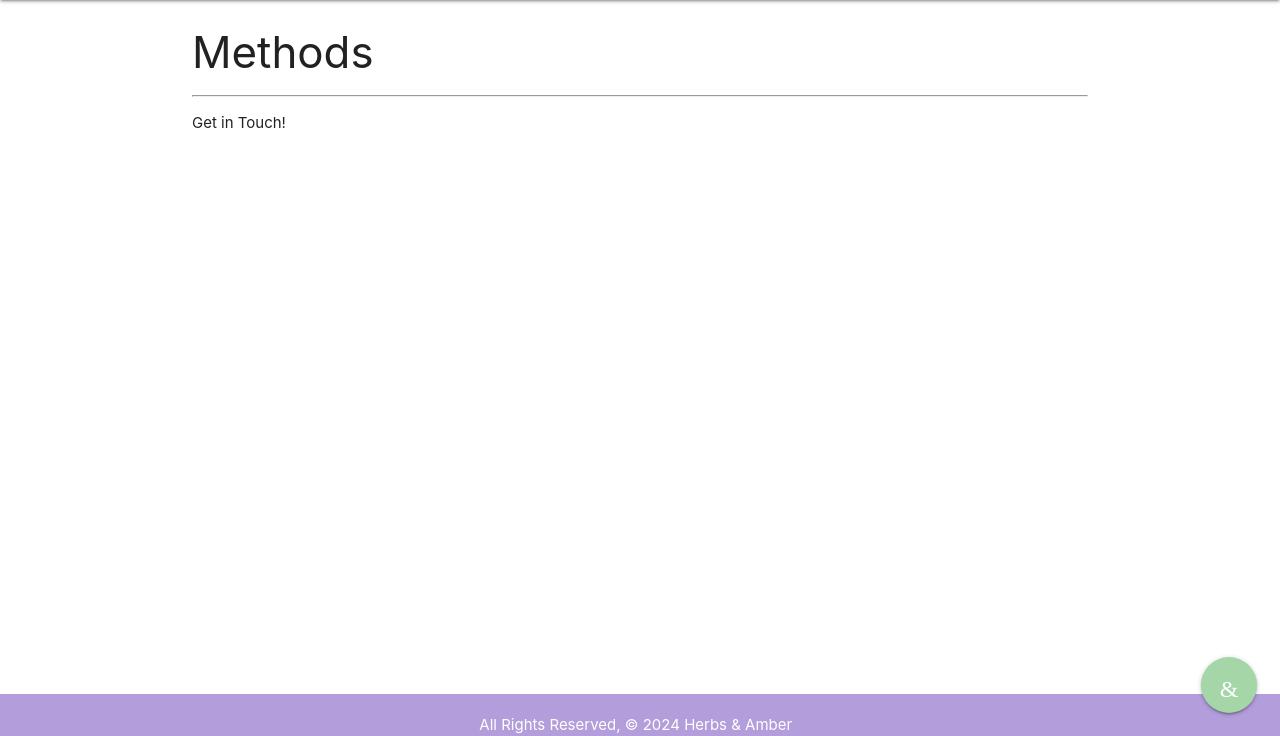
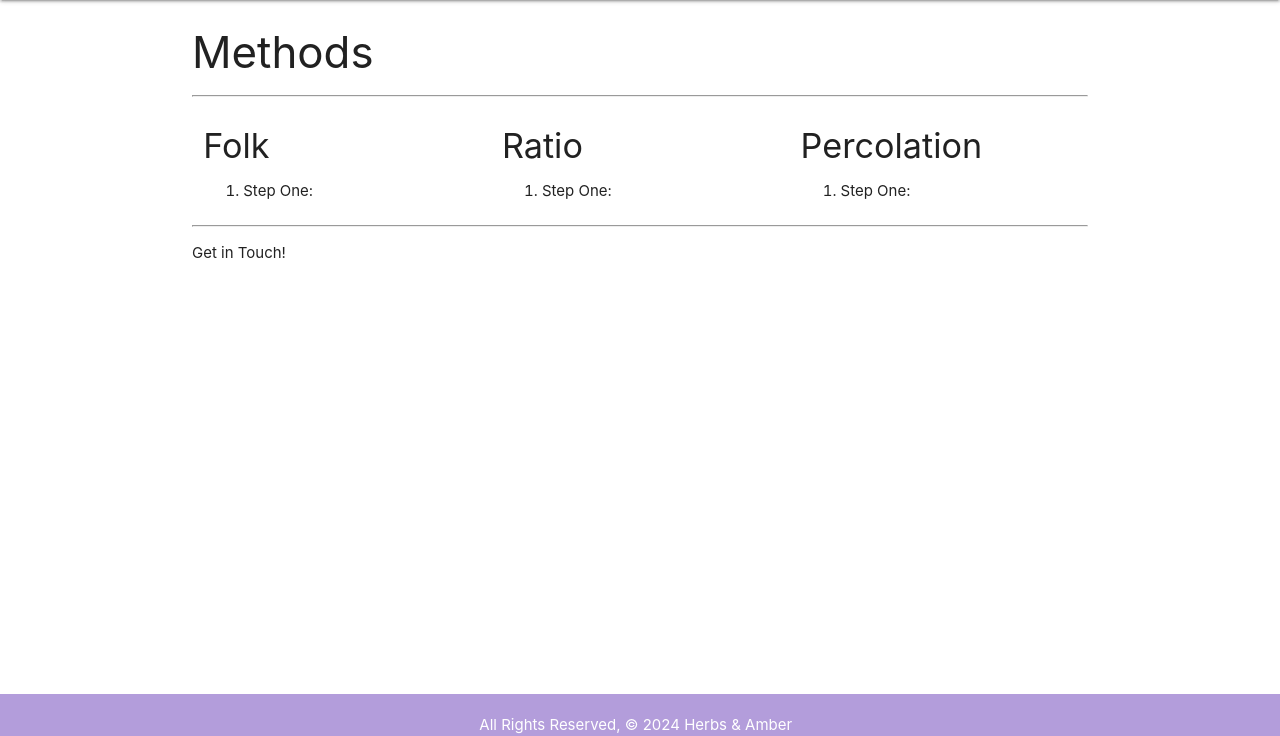
Before and after one commit to nadianicole1990/herbs_and_amber, a Django app: page /methods/ in a window 1280 px wide. Shown: the part 64-800 px from the top of the page. Run offline with Django 4.2, Linux system fonts and the light colour scheme.

Commit message:
Format Supplies && Methods Pages

```diff
--- a/main_app/templates/about.html
+++ b/main_app/templates/about.html
@@ -10,7 +10,7 @@
     </p>
     <img class="col s6" src="https://i.postimg.cc/8kMrSTh6/2777-E9-D0-115-E-472-A-B20-F-40-A7-D3-B7-FDB7.jpg" alt="Herbologist">
     </div>
-    <blockquote style="border-left: 5px solid #a5d6a7">
+    <blockquote style="border-left: 5px solid #d1c4e9">
         <strong>DISCLAIMER:</strong> The content provided on Herbs & Amber is intended for informational purposes only. It is not a substitute for professional medical advice, diagnosis, or treatment. While we strive to offer accurate and up-to-date information, we recommend consulting with a qualified healthcare professional before using any herbal remedies or tinctures. Take care to research and understand the properties of each herb before use, and remember that individual experiences may vary.
         </blockquote>
     <hr />
--- a/main_app/templates/base.html
+++ b/main_app/templates/base.html
@@ -21,12 +21,6 @@
         var instances = M.FormSelect.init(elems);
       });
     </script>
-    <script>
-      document.addEventListener('DOMContentLoaded', function() {
-        var elems = document.querySelectorAll('.fixed-action-btn');
-        var instances = M.FloatingActionButton.init(elems, options);
-      });
-    </script>
   </head>
   <body>
     <header class="navbar-fixed">
@@ -47,17 +41,6 @@
         </div>
       </nav>
     </header>
-    <div class="fixed-action-btn">
-      <a class="btn-floating btn-large green lighten-3">
-        <i class="large material-icons">&</i>
-      </a>
-      <ul>
-        <li><a class="btn-floating red"><i class="material-icons">insert_chart</i></a></li>
-        <li><a class="btn-floating yellow darken-1"><i class="material-icons">format_quote</i></a></li>
-        <li><a class="btn-floating green"><i class="material-icons">publish</i></a></li>
-        <li><a class="btn-floating blue"><i class="material-icons">attach_file</i></a></li>
-      </ul>
-    </div>
     <main class="container">{% block content %} {% endblock %}</main>
     <footer class="page-footer #d1c4e9 deep-purple lighten-3">
       <div class="center">
--- a/main_app/templates/methods.html
+++ b/main_app/templates/methods.html
@@ -1,7 +1,28 @@
 {% extends 'base.html' %} {% block content %}
 
-    <h3>Methods</h3>
-    <hr />
-    <p>Get in Touch!</p>
+<h3>Methods</h3>
+<hr />
+<container class="row">
+    <div class="col s4">
+        <h4>Folk</h4>
+            <ol>
+                <li>Step One:</li>
+            </ol>
+    </div>
+    <div class="col s4">
+        <h4>Ratio</h4>
+            <ol>
+                <li>Step One:</li>
+            </ol>
+    </div>
+    <div class="col s4">
+        <h4>Percolation</h4>
+            <ol>
+                <li>Step One:</li>
+            </ol>
+    </div>
+</container>
+<hr />
+<p>Get in Touch!</p>
 
 {% endblock %}
--- a/main_app/templates/supplies.html
+++ b/main_app/templates/supplies.html
@@ -3,7 +3,7 @@
 <h3>Supplies</h3>
 <hr />
     <container class="row">
-        <div class = col s6>
+        <div class="col s6">
             <h4>Required</h4>
                 <ul>
                     <li>Spring Water</li>
@@ -15,7 +15,7 @@
                     <li></li>
                 </ul>
         </div>
-        <div class = col s6>
+        <div class="col s6">
             <h4>Optional</h4>
                 <ul>
                     <li>Blender</li>
```
Also changed, not shown: main_app/templates/herbs/index.html (+8 -3 lines), main_app/templates/tinctures/index.html (+12 -3 lines).
